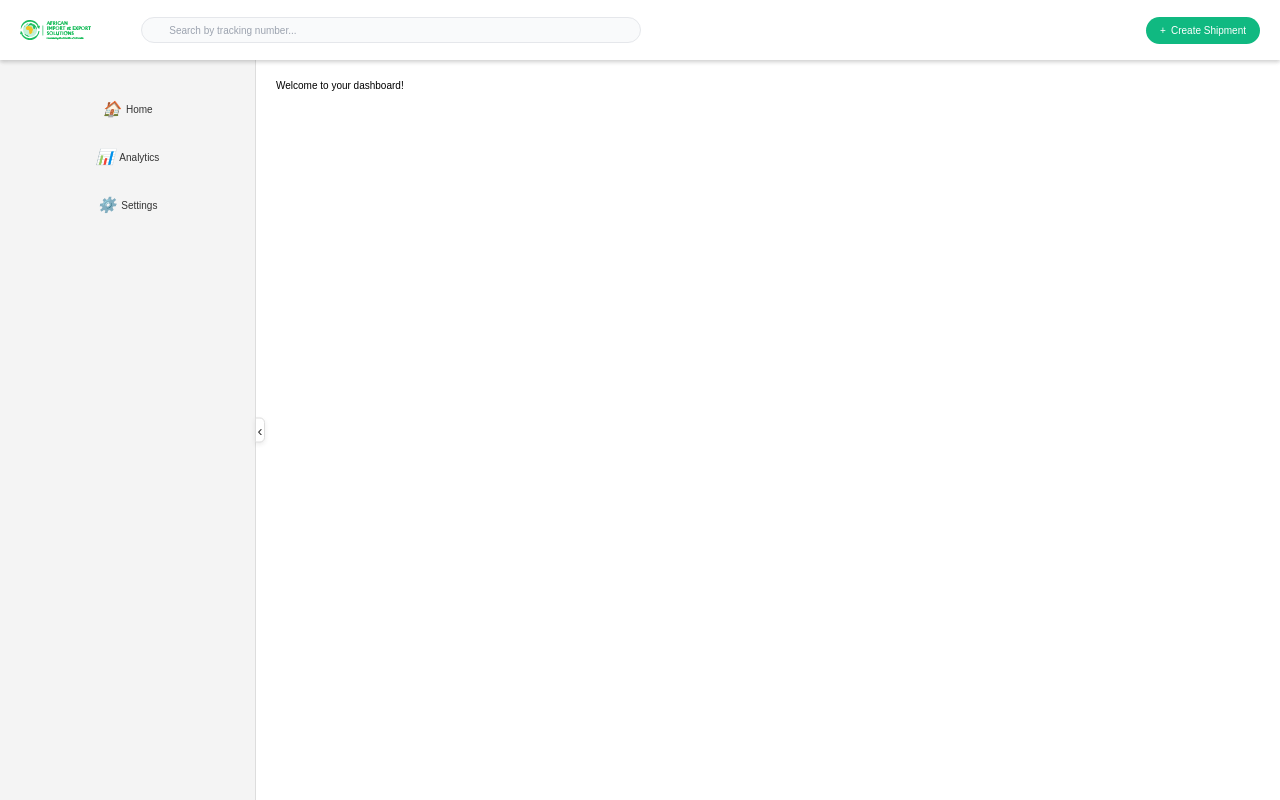
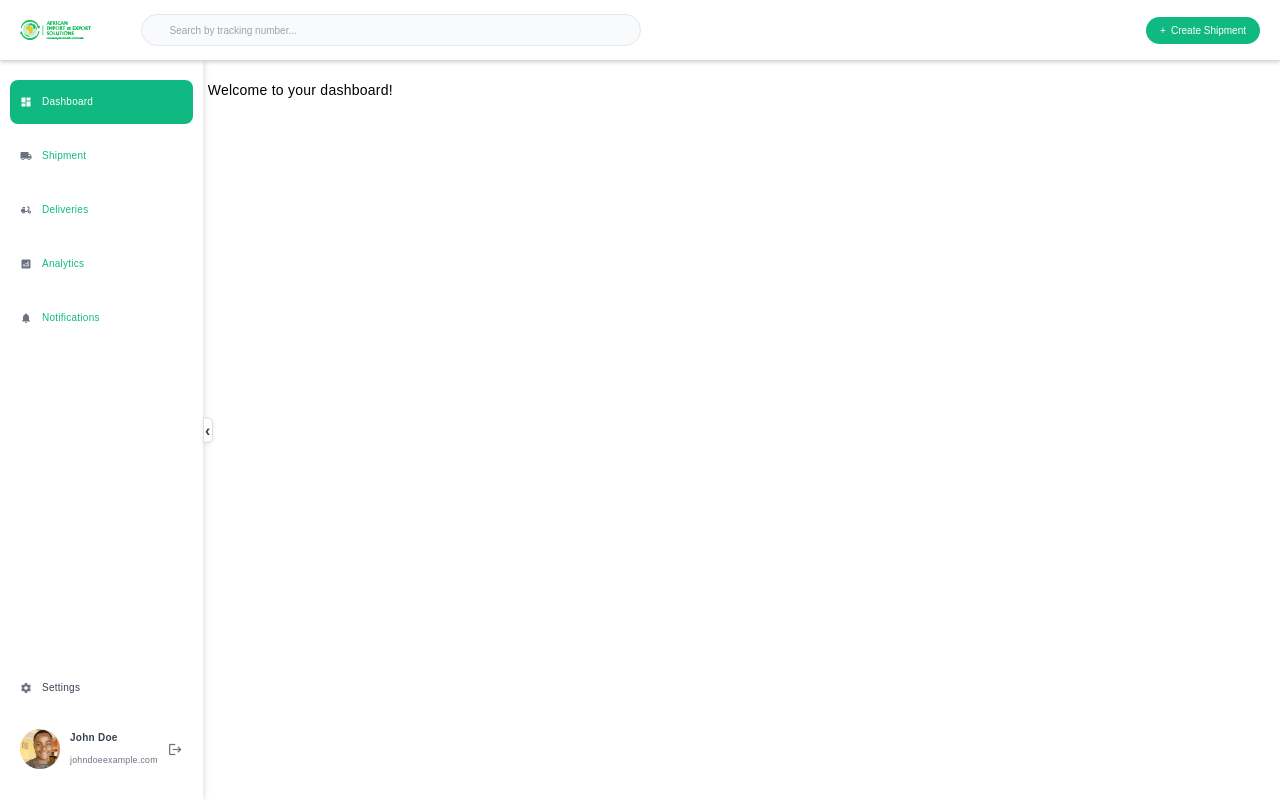
Before and after one commit to BrainDoe/aies-test, an Angular app: page /dashboard/main in a window 1280 px wide. Built offline with nearby package versions, Linux system fonts and the light colour scheme.

Commit message:
Sidebar complete. Will return for some final touches

```diff
--- a/angular.json
+++ b/angular.json
@@ -55,6 +55,7 @@
               "src/assets"
             ],
             "styles": [
+              "@angular/material/prebuilt-themes/indigo-pink.css",
               "src/styles.scss"
             ],
             "scripts": []
@@ -115,7 +116,9 @@
               "src/assets"
             ],
             "styles": [
-              "src/styles.scss"
+              "@angular/material/prebuilt-themes/indigo-pink.css",
+              "src/styles.scss",
+              "node_modules/material-icons/iconfont/material-icons.css"
             ],
             "scripts": []
           }
--- a/package.json
+++ b/package.json
@@ -11,13 +11,16 @@
   "private": true,
   "dependencies": {
     "@angular/animations": "^17.3.0",
+    "@angular/cdk": "^17.3.10",
     "@angular/common": "^17.3.0",
     "@angular/compiler": "^17.3.0",
     "@angular/core": "^17.3.0",
     "@angular/forms": "^17.3.0",
+    "@angular/material": "^17.3.10",
     "@angular/platform-browser": "^17.3.0",
     "@angular/platform-browser-dynamic": "^17.3.0",
     "@angular/router": "^17.3.0",
+    "material-icons": "^1.13.12",
     "rxjs": "~7.8.0",
     "tslib": "^2.3.0",
     "zone.js": "~0.14.3"
--- /dev/null
+++ b/src/app/dashboard/components/sidebar/sidebar.component.html
@@ -0,0 +1,55 @@
+<div class="sidebar" [class.collapsed]="isCollapsed">
+  <ul class="menu">
+    <li
+      class="menu-item"
+      *ngFor="let item of menuItems; let i = index"
+      [class.active]="activeIndex === i"
+      (click)="setActiveMenu(i)"
+    >
+      <i class="material-icons">{{ item.icon }}</i>
+      <span>{{ item.label }}</span>
+    </li>
+    <!-- <li class="menu-item">
+      <i class="material-icons">dashboard</i>
+      <span *ngIf="!isCollapsed">Dashboard</span>
+    </li>
+    <li class="menu-item">
+      <i class="material-icons">local_shipping</i>
+      <span *ngIf="!isCollapsed">Shipment</span>
+    </li>
+    <li class="menu-item">
+      <i class="material-icons">inventory</i>
+      <span *ngIf="!isCollapsed">Deliveries</span>
+    </li>
+    <li class="menu-item">
+      <i class="material-icons">analytics</i>
+      <span *ngIf="!isCollapsed">Analytics</span>
+    </li>
+    <li class="menu-item">
+      <i class="material-icons">notifications</i>
+      <span *ngIf="!isCollapsed">Notifications</span>
+    </li> -->
+  </ul>
+
+  <div class="sidebar-bottom">
+    <div class="settings">
+      <i class="material-icons">settings</i>
+      <span *ngIf="!isCollapsed">Settings</span>
+    </div>
+    <div class="profile" (click)="goToProfile()">
+      <img
+        src="../../../../assets/images/profilepicture.jpg"
+        alt="User Profile"
+        class="profile-image"
+      />
+      <div class="user-info" *ngIf="!isCollapsed">
+        <span class="user-name">John Doe</span>
+        <span class="user-email">johndoeexample.com</span>
+      </div>
+      <i *ngIf="!isCollapsed" class="material-icons logout">logout</i>
+    </div>
+  </div>
+  <button class="collapse-button" (click)="toggleSidebar()">
+    <span [innerHTML]="isCollapsed ? '&#x203A;' : '&#x2039;'"></span>
+  </button>
+</div>
--- /dev/null
+++ b/src/app/dashboard/components/sidebar/sidebar.component.scss
@@ -0,0 +1,194 @@
+.sidebar {
+  // width: 20%;
+  background-color: white;
+  display: flex;
+  flex-direction: column;
+  justify-content: space-between;
+  // height: 100vh;
+  padding: 20px 10px;
+  box-shadow: 2px 0 5px rgba(0, 0, 0, 0.1);
+  position: relative;
+  transition: width 0.2s ease;
+  min-height: calc(100vh - 60px);
+
+  &:not(.collapsed) {
+    width: 100%;
+  }
+
+  &.collapsed {
+    width: 70%;
+    .menu-item span,
+    .settings span,
+    .profile .user-info {
+      display: none;
+    }
+
+    .menu .menu-item {
+      display: flex;
+      align-items: center;
+      padding: 12px 10px;
+      width: 80%;
+    }
+
+    .profile .user-info {
+      display: none;
+    }
+
+    .profile .profile-image {
+      width: 0;
+      height: 0;
+      border-radius: 50%;
+      object-fit: cover;
+    }
+  }
+
+  .menu {
+    padding: 0;
+    margin: 0;
+
+    .menu-item {
+      display: flex;
+      align-items: center;
+      padding: 1.2rem 1rem;
+      font-size: 1rem;
+      color: #10b981;
+      border-radius: 0.8rem;
+      margin-bottom: 1rem;
+      cursor: pointer;
+      transition: background-color 0.3s ease, color 0.3s ease;
+
+      i {
+        margin-right: 0.8rem;
+        transition: color 0.3s ease;
+      }
+
+      &:hover,
+      &:focus {
+        background-color: #10b981;
+        color: #fff;
+
+        i {
+          color: #fff;
+        }
+      }
+
+      &.active {
+        background-color: #10b981; // Green background
+        color: #fff; // White text
+
+        i {
+          color: #fff; // White icon
+        }
+      }
+
+      .material-icons {
+        font-size: 1.2rem;
+        margin-right: 10px;
+        color: #6b7280;
+      }
+    }
+  }
+
+  .sidebar-bottom {
+    display: flex;
+    flex-direction: column;
+
+    .settings {
+      display: flex;
+      align-items: center;
+      padding: 10px 10px;
+      font-size: 1rem;
+      color: #374151;
+      border-radius: 8px;
+      cursor: pointer;
+      transition: background-color 0.3s;
+
+      &:hover {
+        background-color: #f3f4f6;
+      }
+
+      .material-icons {
+        font-size: 1.2rem;
+        margin-right: 10px;
+        color: #6b7280;
+      }
+    }
+
+    .profile {
+      display: flex;
+      align-items: center;
+      padding: 10px 10px;
+      margin-top: 10px;
+      cursor: pointer;
+      border-radius: 8px;
+      transition: background-color 0.3s;
+
+      &:hover {
+        background-color: #f3f4f6;
+      }
+
+      .profile-image {
+        width: 40px;
+        height: 40px;
+        border-radius: 50%;
+        object-fit: cover;
+        margin-right: 10px;
+      }
+
+      .user-info {
+        flex-grow: 1;
+
+        .user-name {
+          font-weight: bold;
+          font-size: 1rem;
+          color: #374151;
+          display: block;
+        }
+
+        .user-email {
+          font-size: 0.875rem;
+          color: #6b7280;
+        }
+      }
+
+      .material-icons {
+        color: #6b7280;
+        font-size: 1.5rem;
+        display: inline-block;
+        margin-left: 1rem;
+      }
+    }
+  }
+
+  .collapse-button {
+    position: absolute;
+    top: 50%;
+    right: -10px;
+    transform: translateY(-50%);
+    background-color: white;
+    border: 1px solid #ddd;
+    border-top-right-radius: 5px;
+    border-bottom-right-radius: 5px;
+    width: 10px;
+    height: 25px;
+    display: flex;
+    align-items: center;
+    justify-content: center;
+    cursor: pointer;
+    font-size: 1.5rem;
+    color: #333;
+    box-shadow: 0 2px 4px rgba(61, 60, 60, 0.1);
+    transition: background-color 0.2s, transform 0.2s;
+
+    &:hover {
+      background-color: #f0f0f0;
+      transform: translateY(-50%) scale(1.1);
+    }
+
+    span {
+      font-size: 16px;
+      font-weight: bold;
+      color: #374151;
+    }
+  }
+}
--- /dev/null
+++ b/src/app/dashboard/components/sidebar/sidebar.component.ts
@@ -0,0 +1,32 @@
+import { Component } from '@angular/core';
+
+@Component({
+  selector: 'app-sidebar',
+  templateUrl: './sidebar.component.html',
+  styleUrl: './sidebar.component.scss',
+})
+export class SidebarComponent {
+  menuItems = [
+    { label: 'Dashboard', icon: 'dashboard' },
+    { label: 'Shipment', icon: 'local_shipping' },
+    { label: 'Deliveries', icon: 'delivery_dining' },
+    { label: 'Analytics', icon: 'analytics' },
+    { label: 'Notifications', icon: 'notifications' },
+  ];
+
+  activeIndex = 0; // Default the first menu item to active
+
+  setActiveMenu(index: number): void {
+    this.activeIndex = index;
+  }
+
+  goToProfile() {
+    // Navigate to profile
+  }
+
+  isCollapsed = false;
+
+  toggleSidebar() {
+    this.isCollapsed = !this.isCollapsed;
+  }
+}
--- a/src/app/dashboard/pages/main/main.component.html
+++ b/src/app/dashboard/pages/main/main.component.html
@@ -7,7 +7,9 @@
   <!-- Main Content -->
   <div class="main-content">
     <!-- Sidebar -->
-    <div class="sidebar" [class.collapsed]="isCollapsed">
+    <app-sidebar></app-sidebar>
+
+    <!-- <div class="sidebar" [class.collapsed]="isCollapsed">
       <div class="menu">
         <a href="#" class="menu-item">
           <i class="icon">🏠</i>
@@ -25,7 +27,7 @@
       <button (click)="toggleSidebar()" class="toggle-button">
         {{ isCollapsed ? "&#x203A;" : "&#x2039;" }}
       </button>
-    </div>
+    </div> -->
 
     <!-- Main Area -->
     <div class="content-area">
--- a/src/app/dashboard/pages/main/main.component.scss
+++ b/src/app/dashboard/pages/main/main.component.scss
@@ -3,7 +3,7 @@
   flex-direction: column;
   height: 100%;
   overflow-x: hidden;
-  background-color: #f6f7f9;
+  background-color: #fff;
 
   /* Top Bar */
   .top-bar {
@@ -15,11 +15,11 @@
   /* Main Content */
   .main-content {
     display: flex;
-    flex: 1;
+    // flex: 1;
 
     /* Sidebar */
     .sidebar {
-      background-color: #f4f4f4;
+      // background-color: #f4f4f4;
       border-right: 1px solid #ddd;
       transition: width 0.3s ease;
       display: flex;
@@ -37,70 +37,70 @@
         width: 20%;
       }
 
-      .menu {
-        display: flex;
-        flex-direction: column;
-        align-items: center;
-        flex: 1;
-        margin-top: 2rem;
+      // .menu {
+      //   display: flex;
+      //   flex-direction: column;
+      //   align-items: center;
+      //   flex: 1;
+      //   margin-top: 2rem;
 
-        .menu-item {
-          display: flex;
-          align-items: center;
-          padding: 1rem;
-          color: #333;
-          text-decoration: none;
-          border-radius: 4px;
-          margin-bottom: 1rem;
-          transition: background 0.3s;
+      //   .menu-item {
+      //     display: flex;
+      //     align-items: center;
+      //     padding: 1rem;
+      //     color: #333;
+      //     text-decoration: none;
+      //     border-radius: 4px;
+      //     margin-bottom: 1rem;
+      //     transition: background 0.3s;
 
-          .icon {
-            font-size: 1.5rem;
-            margin-right: 0.5rem;
-          }
+      //     .icon {
+      //       font-size: 1.5rem;
+      //       margin-right: 0.5rem;
+      //     }
 
-          &:hover {
-            background-color: #e6e6e6;
-          }
+      //     &:hover {
+      //       background-color: #e6e6e6;
+      //     }
 
-          .label {
-            font-size: 1rem;
-            font-weight: 500;
-          }
-        }
-      }
+      //     .label {
+      //       font-size: 1rem;
+      //       font-weight: 500;
+      //     }
+      //   }
+      // }
 
-      .toggle-button {
-        position: absolute;
-        top: 50%;
-        right: -10px;
-        transform: translateY(-50%);
-        background-color: white;
-        border: 1px solid #ddd;
-        border-top-right-radius: 5px;
-        border-bottom-right-radius: 5px;
-        width: 10px;
-        height: 25px;
-        display: flex;
-        align-items: center;
-        justify-content: center;
-        cursor: pointer;
-        font-size: 1.5rem;
-        color: #333;
-        box-shadow: 0 2px 4px rgba(61, 60, 60, 0.1);
-        transition: background-color 0.2s, transform 0.2s;
+      // .toggle-button {
+      //   position: absolute;
+      //   top: 50%;
+      //   right: -10px;
+      //   transform: translateY(-50%);
+      //   background-color: white;
+      //   border: 1px solid #ddd;
+      //   border-top-right-radius: 5px;
+      //   border-bottom-right-radius: 5px;
+      //   width: 10px;
+      //   height: 25px;
+      //   display: flex;
+      //   align-items: center;
+      //   justify-content: center;
+      //   cursor: pointer;
+      //   font-size: 1.5rem;
+      //   color: #333;
+      //   box-shadow: 0 2px 4px rgba(61, 60, 60, 0.1);
+      //   transition: background-color 0.2s, transform 0.2s;
 
-        &:hover {
-          background-color: #f0f0f0;
-          transform: translateY(-50%) scale(1.1); /* Slight zoom on hover */
-        }
-      }
+      //   &:hover {
+      //     background-color: #f0f0f0;
+      //     transform: translateY(-50%) scale(1.1); /* Slight zoom on hover */
+      //   }
+      // }
     }
 
     /* Content Area */
     .content-area {
       flex: 1;
-      padding: 2rem;
+      padding: 2rem 0.5rem;
       background-color: #fff;
       overflow-y: auto;
     }
--- a/src/index.html
+++ b/src/index.html
@@ -1,13 +1,19 @@
-<!doctype html>
+<!DOCTYPE html>
 <html lang="en">
-<head>
-  <meta charset="utf-8">
-  <title>AIESTest</title>
-  <base href="/">
-  <meta name="viewport" content="width=device-width, initial-scale=1">
-  <link rel="icon" type="image/x-icon" href="favicon.ico">
+  <head>
+    <meta charset="utf-8" />
+    <title>AIESTest</title>
+    <base href="/" />
+    <meta name="viewport" content="width=device-width, initial-scale=1" />
+    <link rel="icon" type="image/x-icon" href="favicon.ico" />
+    <link
+      href="https://fonts.googleapis.com/icon?family=Material+Icons"
+      rel="stylesheet"
+    />
+      <link href="https://fonts.googleapis.com/css2?family=Roboto:wght@300;400;500&display=swap" rel="stylesheet">
+    <link href="https://fonts.googleapis.com/icon?family=Material+Icons" rel="stylesheet">
 </head>
-<body>
-  <app-root></app-root>
-</body>
+  <body class="mat-typography">
+    <app-root></app-root>
+  </body>
 </html>
--- a/src/styles.scss
+++ b/src/styles.scss
@@ -1,12 +1,17 @@
-*, p {
+*,
+p {
   margin: 0;
   padding: 0;
   box-sizing: border-box;
   font-family: sans-serif;
 }
 
-html{
-  font-size: 10px;
+html {
+  font-size: 62.5%; // 62.5% of 16px = 10px
+}
+
+body {
+  background-color: #fff;
 }
 
 a {
@@ -16,3 +21,6 @@ a {
 ul {
   list-style: none;
 }
+
+html, body { height: 100%; }
+body { margin: 0; font-family: Roboto, "Helvetica Neue", sans-serif; }
```
Also changed, not shown: src/app/app.module.ts (+13 -7 lines), src/app/dashboard/dashboard.module.ts (+10 -8 lines), src/assets/images/profilepicture.jpg (added), 1 other file (tests, documents, lock files or other folders).
